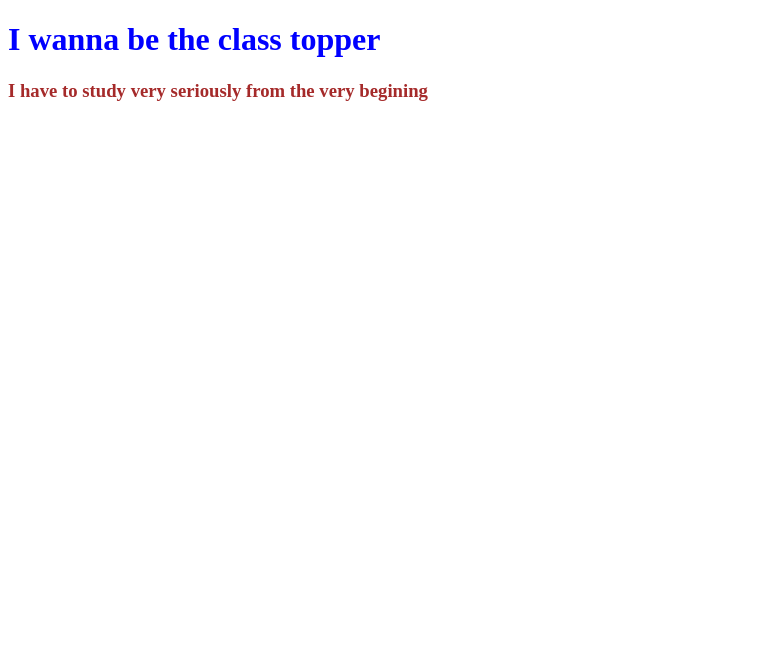
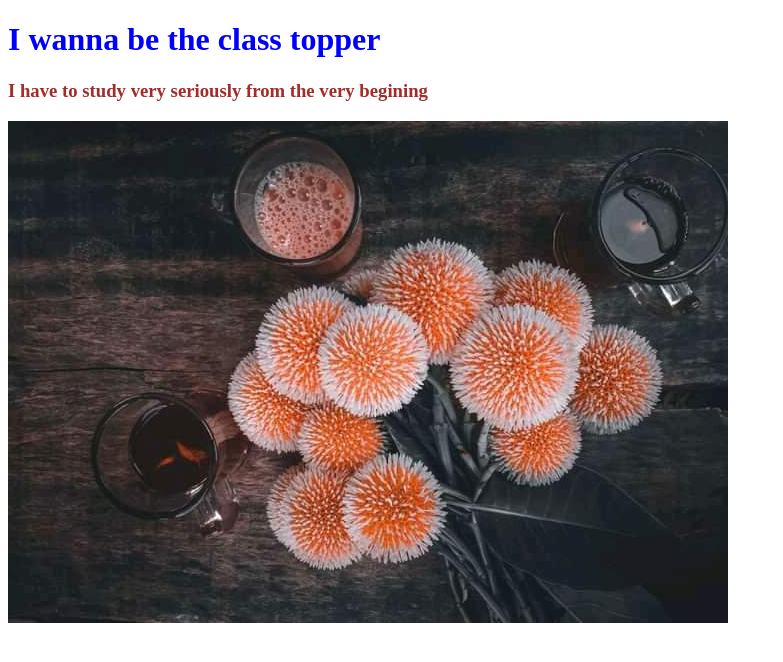
Before and after one commit to sadiapapri0/first-class, a plain HTML site: page index.html in a window 1280 px wide. Shown: the whole page, without its empty margins (0-783 px from the left). Drawn offline with Linux system fonts and the light colour scheme.

Commit message:
image added

```diff
--- a/index.html
+++ b/index.html
@@ -10,5 +10,6 @@
 <body>
     <h1>I wanna be the class topper</h1>
     <h3>I have to study very seriously from the very begining</h3>
+    <img src="FB_IMG_1643351795222.jpg" alt="">
 </body>
 </html>
```
Also changed, not shown: FB_IMG_1643351795222.jpg (added).
